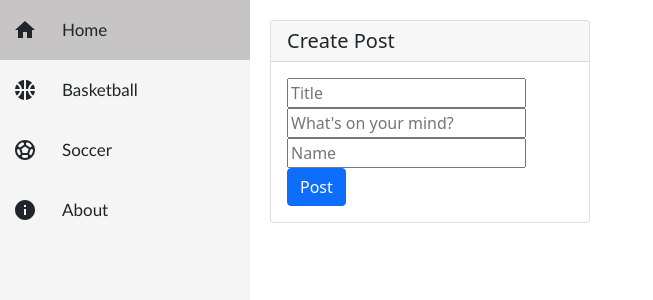
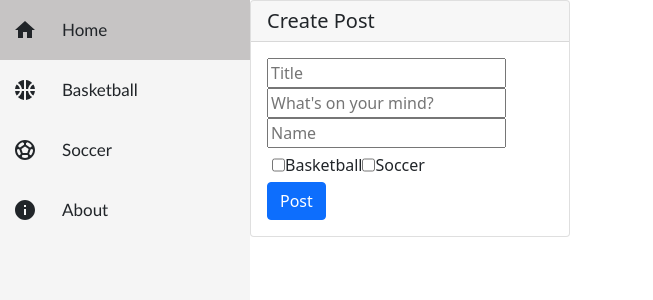
Before and after one commit to RawRaw5/mern-stack-application-, a React (Create React App) app in the folder mernstack/: page / in a window 1280 px wide. Shown: the top 300 px of the page, without its empty margins (0-653 px from the left). Built offline with nearby package versions, Linux system fonts and the light colour scheme.

Commit message:
updating css

```diff
--- a/mernstack/src/App.css
+++ b/mernstack/src/App.css
@@ -53,7 +53,13 @@ body{
   flex: 80%;
 }
 
-.createPost {
+/* .createPost {
   flex:1;
   margin: 20px;
+  height: 1000px;
+} */
+
+.sportBox {
+  Display: flex;
+  margin: 5px;
 }
--- a/mernstack/src/create_post.js
+++ b/mernstack/src/create_post.js
@@ -62,6 +62,12 @@ function CreatePost() {
                     <input type='text' placeholder="Title"onChange={e => setTitle(e.target.value)} />
                     <input id='text-box' type='text' placeholder="What's on your mind?" onChange={e => setBody(e.target.value)}/>
                     <input type='text' placeholder='Name' onChange={e => setAuthor(e.target.value)}/>
+                    <div className='sportBox'>
+                      <input type='checkbox' id='Basketball' name='Baseketball' value='Basketball'></input>
+                      <label for='Basketball'>Basketball</label><br></br>
+                      <input type='checkbox' id='Soccer' name='Soccer' value='Soccer'></input>
+                      <label for='Basketball'>Soccer</label><br></br>
+                    </div>
                 </form>
                 <form method= "POST" action= {`/?_method=POST`}>
                     <Button onClick={handleSubmit} variant="primary">Post</Button>
```
